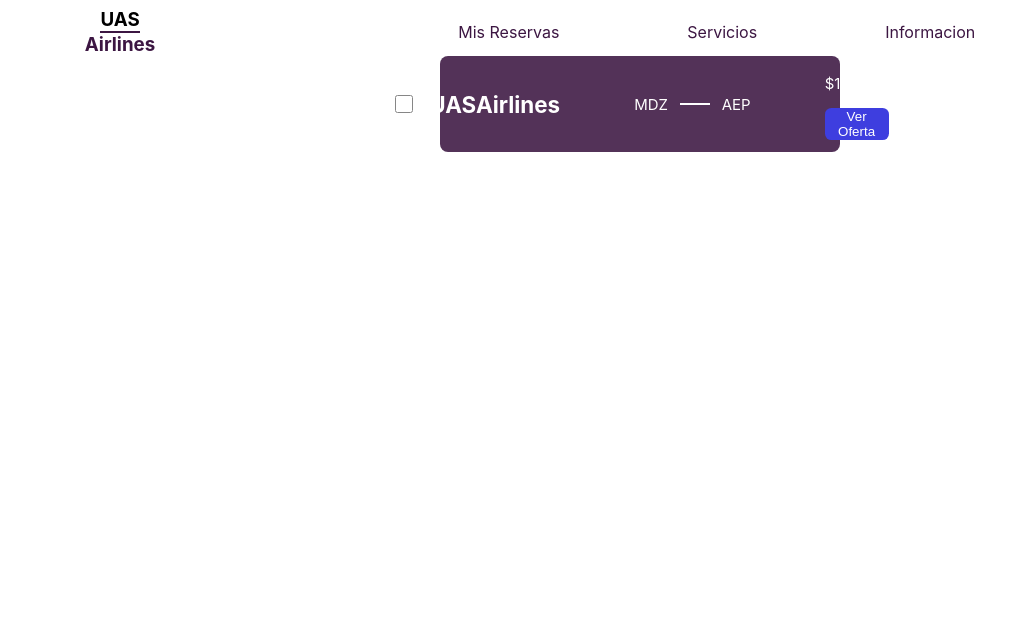
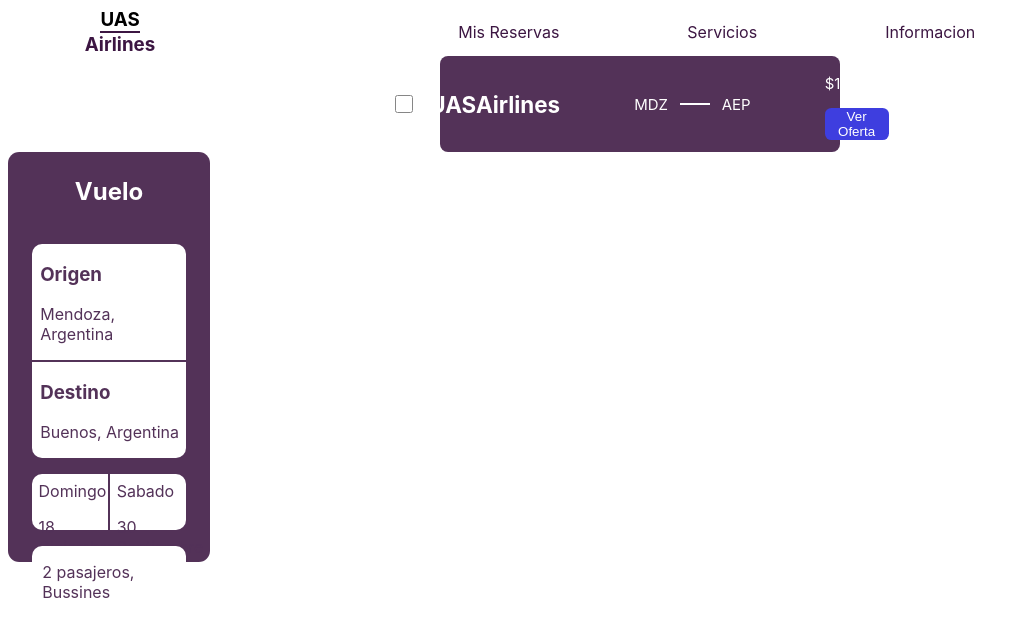
Before and after one commit to andybercich/UASAirlinesFront, a React (Vite) app: page / in a window 1280 px wide. Shown: the top 636 px of the page, without its empty margins (0-1029 px from the left). Built offline with nearby package versions, Linux system fonts and the light colour scheme.

Commit message:
Mostrar Datos Vuelo

```diff
--- a/src/App.tsx
+++ b/src/App.tsx
@@ -1,12 +1,14 @@
 import { ComponentVuelo } from "./components/UI/ComponentVuelo/ComponentVuelo";
 import styles from "./App.module.css";
 import { Header } from "./components/UI/Header/Header";
+import { ShowVuelo } from "./components/UI/ShowVuelo/ShowVuelo";
 
 function App() {
   return (
     <div className={styles.containerMain}>
       <Header />
       <ComponentVuelo />
+      <ShowVuelo />
     </div>
   );
 }
--- /dev/null
+++ b/src/components/UI/ShowVuelo/ShowVuelo.module.css
@@ -0,0 +1,109 @@
+.container{
+    background-color: #3C1642;
+    opacity: 0.88;
+    width: 15vw;
+    height: 50vh;
+    border-radius: 0.7rem;
+    padding: 5px;
+    display: flex;
+    align-items: center;
+    flex-direction: column;
+    gap: 2vh;
+}
+
+.container h2{
+    color: white;
+}
+
+.line {
+    display: inline-block;
+    width: 16rem;
+    height: 2px;
+    background-color: white;
+    margin-top: -30px;
+}
+
+.showDestiny{
+    background-color: #3C1642;
+    display: flex;
+    align-items: center;
+    flex-direction: column;
+    gap: 0.2vh;
+}
+
+.origen{
+    background-color: white;
+    width: 12vw;
+    border-radius: 10px 10px 0px 0px;
+    color: #3C1642;
+}
+
+.origen h3{
+    margin-left: 8px;
+}
+
+.origen p{
+    margin-left: 8px;
+}
+
+.destino{
+    background-color: white;
+    width: 12vw;
+    border-radius: 0px 0px 10px 10px;
+    color: #3C1642;
+}
+
+.destino h3{
+    margin-left: 8px;
+}
+
+.destino p{
+    margin-left: 8px;
+}
+
+.showDays{
+    background-color: #3C1642;
+    display: flex;
+    justify-content: center;
+    align-items: center;
+    gap: 0.1vw;
+}
+
+.ida{
+    background-color: white;
+    width: 6vw;
+    height: 7vh;
+    border-radius: 10px 0px 0px 10px;
+    color: #3C1642;
+}
+
+.ida p{
+    margin-left: 7px;
+    margin-top: 7px;
+}
+
+.regreso{
+    background-color: white;
+    width: 6vw;
+    height: 7vh;
+    border-radius: 0px 10px 10px 0px;
+    color: #3C1642;
+}
+
+.regreso p{
+    margin-left: 7px;
+    margin-top: 7px;
+}
+
+.showClass{
+    background-color: white;
+    width: 12vw;
+    border-radius: 10px;
+    display: flex;
+    align-items: center;
+}
+
+.showClass p{
+    margin-left: 10px;
+    color: #3C1642;
+}
--- /dev/null
+++ b/src/components/UI/ShowVuelo/ShowVuelo.tsx
@@ -0,0 +1,36 @@
+import styles from "./ShowVuelo.module.css";
+
+export const ShowVuelo = () => {
+  return (
+    <div className={styles.container}>
+      <h2>Vuelo</h2>
+      <p className={styles.line}></p>
+      <div className={styles.showDestiny}>
+        <div className={styles.origen}>
+          <h3>Origen</h3>
+          <p>Mendoza, Argentina</p>
+        </div>
+
+        <div className={styles.destino}>
+          <h3>Destino</h3>
+
+          <p>Buenos, Argentina</p>
+        </div>
+      </div>
+      <div className={styles.showDays}>
+        <div className={styles.ida}>
+          <p>Domingo</p>
+          <p>18 Diciembre</p>
+        </div>
+        <div className={styles.regreso}>
+          <p>Sabado</p>
+          <p>30 Septiembre</p>
+        </div>
+      </div>
+
+      <div className={styles.showClass}>
+        <p>2 pasajeros, Bussines</p>
+      </div>
+    </div>
+  );
+};
```
